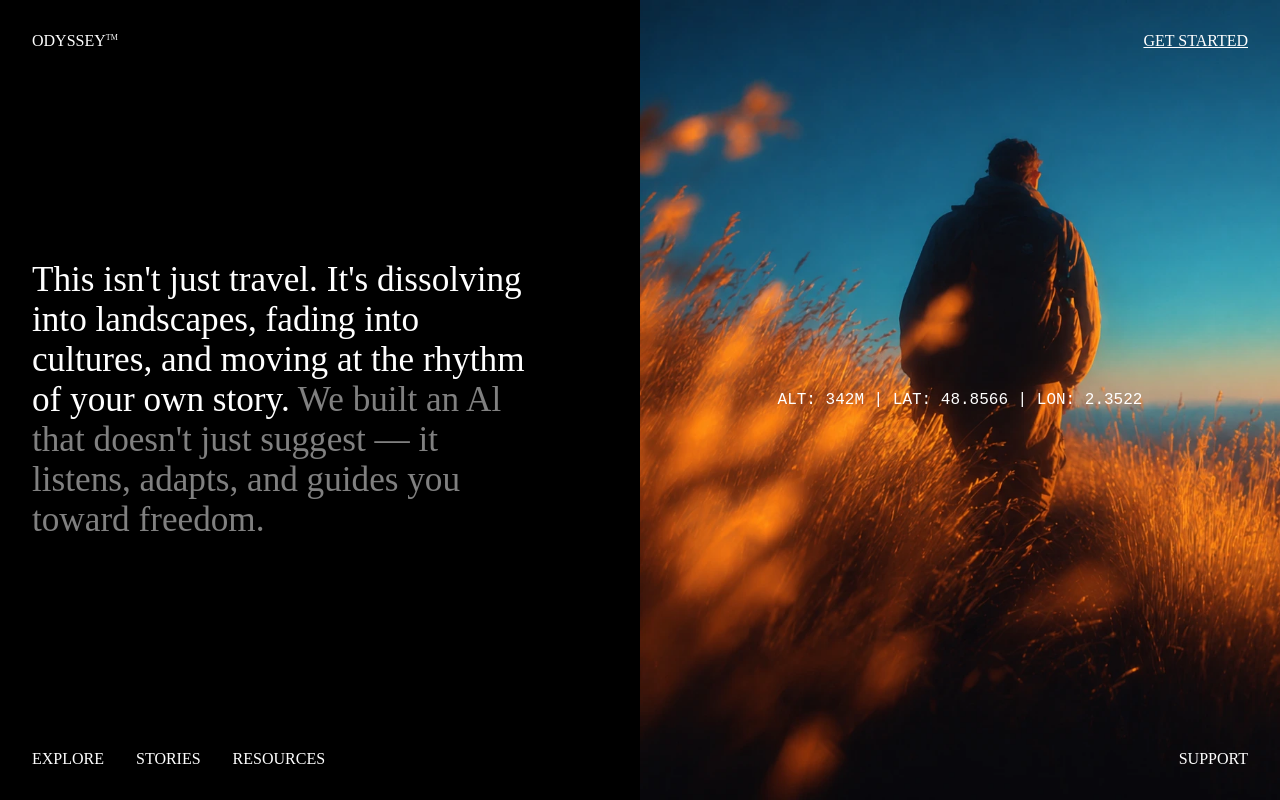
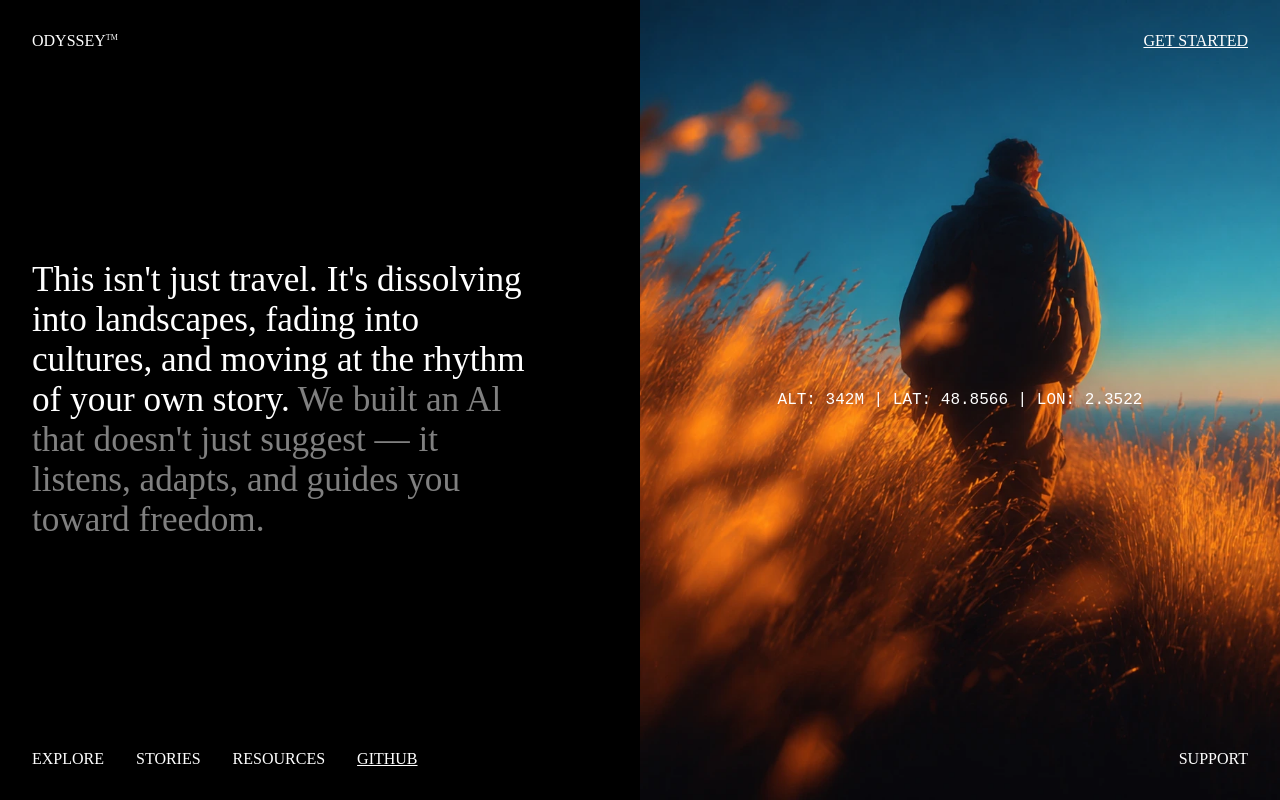
Before and after one commit to sin4ch/odyssey_landing_page, a plain HTML site: page index.html in a window 1280 px wide. Drawn offline with Linux system fonts and the light colour scheme.

Commit message:
Add GitHub footer link

```diff
--- a/index.html
+++ b/index.html
@@ -45,6 +45,7 @@
                     <p>EXPLORE</p>
                     <p>STORIES</p>
                     <p>RESOURCES</p>
+                    <a class="footer-link" href="https://github.com/sin4ch/odyssey_landing_page" target="_blank" rel="noopener noreferrer">GITHUB</a>
                 </div>
                 <p class="bottom-right">SUPPORT</p>
             </footer>
--- a/styles.css
+++ b/styles.css
@@ -51,6 +51,10 @@ main {
     text-decoration: none;
 }
 
+.footer-link {
+    color: inherit;
+}
+
 .get-started {
     text-decoration: underline;
 }
```
